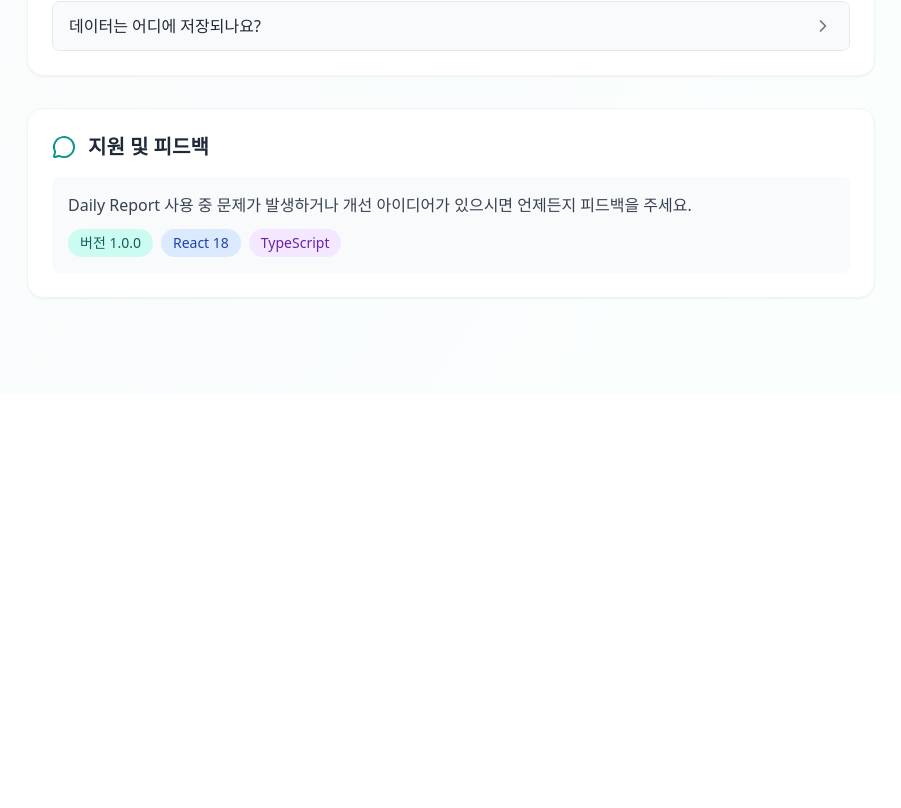
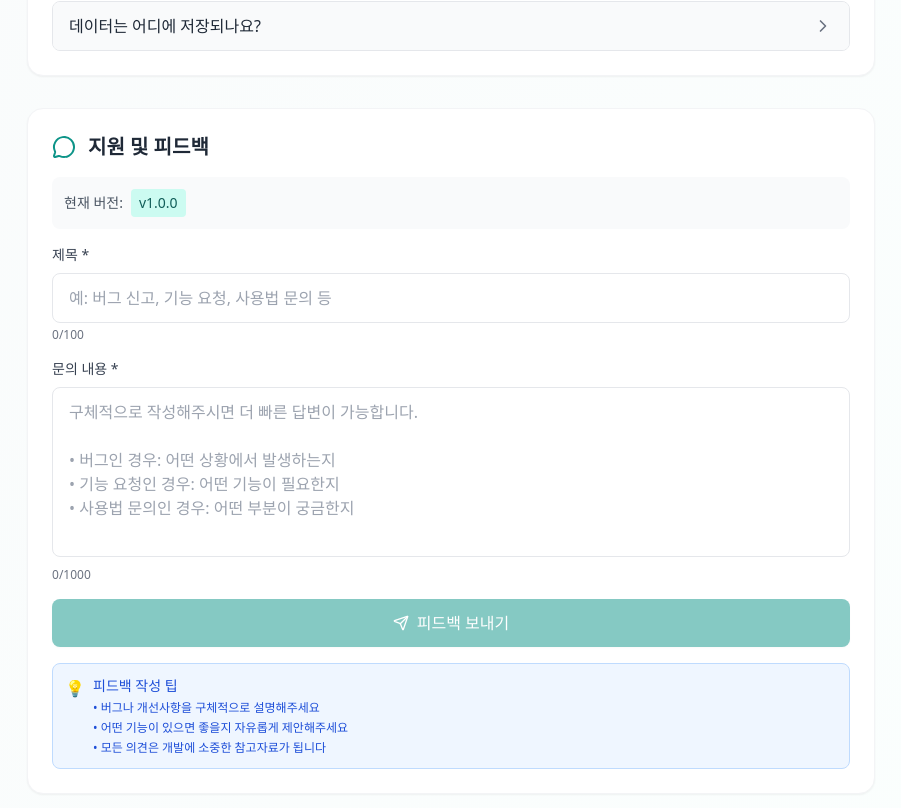
Before and after one commit to ckdduf138/reportory, a React (Create React App) app: page /help in a window 1280 px wide. Shown: the part 1591-2399 px from the top of the page, without its empty margins (189-1090 px from the left). Before the commit the page ends 1985 px from the top, so only its background shows below. Built offline with nearby package versions, Linux system fonts and the light colour scheme.

Commit message:
feat: 피드백 discord 웹 훅 기능 추가

```diff
--- a/src/components/help/SupportInfo.tsx
+++ b/src/components/help/SupportInfo.tsx
@@ -1,15 +1,97 @@
-import React from "react";
-import { MessageCircle } from "lucide-react";
+import React, { useState } from "react";
+import { MessageCircle, Send, CheckCircle } from "lucide-react";
 import { getSupportInfo } from "../../utils/helpUtils";
 
 const SupportInfo: React.FC = () => {
   const supportInfo = getSupportInfo();
+  const [formData, setFormData] = useState({ title: "", message: "" });
+  const [isSubmitting, setIsSubmitting] = useState(false);
+  const [isSubmitted, setIsSubmitted] = useState(false);
+  const [error, setError] = useState("");
 
-  const getTechBadgeColor = (tech: string) => {
-    if (tech.includes("React")) return "bg-blue-100 text-blue-800";
-    if (tech.includes("TypeScript")) return "bg-purple-100 text-purple-800";
-    return "bg-gray-100 text-gray-800";
+  // 디스코드 웹훅 URL (환경변수로 관리하는 것이 좋습니다)
+  const DISCORD_WEBHOOK_URL =
+    process.env.REACT_APP_DISCORD_WEBHOOK_URL ||
+    "YOUR_DISCORD_WEBHOOK_URL_HERE"; // 여기에 실제 웹훅 URL을 넣으세요
+
+  const sendToDiscord = async (title: string, message: string) => {
+    const discordMessage = {
+      embeds: [
+        {
+          title: "📝 새로운 문의가 도착했습니다!",
+          color: 0x14b8a6, // teal-500 색상
+          fields: [
+            {
+              name: "제목",
+              value: title || "제목 없음",
+              inline: false,
+            },
+            {
+              name: "문의 내용",
+              value: message,
+              inline: false,
+            },
+            {
+              name: "앱 버전",
+              value: `v${supportInfo.version}`,
+              inline: true,
+            },
+            {
+              name: "전송 시간",
+              value: new Date().toLocaleString("ko-KR"),
+              inline: true,
+            },
+          ],
+        },
+      ],
+    };
+
+    const response = await fetch(DISCORD_WEBHOOK_URL, {
+      method: "POST",
+      headers: {
+        "Content-Type": "application/json",
+      },
+      body: JSON.stringify(discordMessage),
+    });
+
+    if (!response.ok) {
+      throw new Error("메시지 전송에 실패했습니다.");
+    }
   };
+
+  const handleSubmit = async (e: React.FormEvent) => {
+    e.preventDefault();
+    setIsSubmitting(true);
+    setError("");
+
+    try {
+      await sendToDiscord(formData.title, formData.message);
+      setIsSubmitted(true);
+      setFormData({ title: "", message: "" });
+
+      setTimeout(() => setIsSubmitted(false), 3000);
+    } catch (err) {
+      setError(
+        err instanceof Error ? err.message : "전송 중 오류가 발생했습니다."
+      );
+    } finally {
+      setIsSubmitting(false);
+    }
+  };
+
+  if (isSubmitted) {
+    return (
+      <div className="bg-white rounded-2xl shadow-sm border border-gray-100 p-6">
+        <div className="flex items-center justify-center gap-3 text-green-600">
+          <CheckCircle className="w-6 h-6" />
+          <h2 className="text-xl font-bold">피드백이 전송되었습니다!</h2>
+        </div>
+        <p className="text-center text-gray-600 mt-2">
+          소중한 의견 감사합니다. 더 나은 서비스를 위해 참고하겠습니다.
+        </p>
+      </div>
+    );
+  }
 
   return (
     <div className="bg-white rounded-2xl shadow-sm border border-gray-100 p-6">
@@ -18,23 +100,100 @@ const SupportInfo: React.FC = () => {
         <h2 className="text-xl font-bold text-gray-800">지원 및 피드백</h2>
       </div>
 
-      <div className="bg-gray-50 rounded-lg p-4">
-        <p className="text-gray-700 mb-3">{supportInfo.description}</p>
+      <div className="space-y-4">
+        {/* 버전 정보 */}
+        <div className="bg-gray-50 rounded-lg p-3">
+          <div className="flex items-center gap-2">
+            <span className="text-sm text-gray-600">현재 버전:</span>
+            <span className="px-2 py-1 bg-teal-100 text-teal-800 rounded text-sm font-medium">
+              v{supportInfo.version}
+            </span>
+          </div>
+        </div>
 
-        <div className="flex flex-wrap gap-2">
-          <span className="px-3 py-1 bg-teal-100 text-teal-800 rounded-full text-sm font-medium">
-            버전 {supportInfo.version}
-          </span>
-          {supportInfo.technologies.map((tech, index) => (
-            <span
-              key={index}
-              className={`px-3 py-1 rounded-full text-sm font-medium ${getTechBadgeColor(
-                tech
-              )}`}
-            >
-              {tech}
-            </span>
-          ))}
+        {/* 문의 폼 */}
+        <form onSubmit={handleSubmit} className="space-y-4">
+          <div>
+            <label className="block text-sm font-medium text-gray-700 mb-2">
+              제목 *
+            </label>
+            <input
+              type="text"
+              placeholder="예: 버그 신고, 기능 요청, 사용법 문의 등"
+              value={formData.title}
+              onChange={(e) =>
+                setFormData((prev) => ({ ...prev, title: e.target.value }))
+              }
+              className="w-full px-4 py-3 border border-gray-200 rounded-lg focus:outline-none focus:ring-2 focus:ring-teal-500 focus:border-transparent transition-colors"
+              required
+              maxLength={100}
+            />
+            <div className="text-xs text-gray-500 mt-1">
+              {formData.title.length}/100
+            </div>
+          </div>
+
+          <div>
+            <label className="block text-sm font-medium text-gray-700 mb-2">
+              문의 내용 *
+            </label>
+            <textarea
+              placeholder="구체적으로 작성해주시면 더 빠른 답변이 가능합니다.&#10;&#10;• 버그인 경우: 어떤 상황에서 발생하는지&#10;• 기능 요청인 경우: 어떤 기능이 필요한지&#10;• 사용법 문의인 경우: 어떤 부분이 궁금한지"
+              value={formData.message}
+              onChange={(e) =>
+                setFormData((prev) => ({ ...prev, message: e.target.value }))
+              }
+              rows={6}
+              className="w-full px-4 py-3 border border-gray-200 rounded-lg focus:outline-none focus:ring-2 focus:ring-teal-500 focus:border-transparent resize-none transition-colors"
+              required
+              maxLength={1000}
+            />
+            <div className="text-xs text-gray-500 mt-1">
+              {formData.message.length}/1000
+            </div>
+          </div>
+
+          {error && (
+            <div className="text-red-600 text-sm bg-red-50 border border-red-200 p-3 rounded-lg flex items-start gap-2">
+              <span className="text-red-500 text-base">⚠️</span>
+              <span>{error}</span>
+            </div>
+          )}
+
+          <button
+            type="submit"
+            disabled={
+              isSubmitting || !formData.title.trim() || !formData.message.trim()
+            }
+            className="w-full bg-teal-600 text-white py-3 px-4 rounded-lg hover:bg-teal-700 disabled:opacity-50 disabled:cursor-not-allowed flex items-center justify-center gap-2 transition-all duration-200 font-medium shadow-sm hover:shadow-md"
+          >
+            {isSubmitting ? (
+              <>
+                <div className="animate-spin rounded-full h-4 w-4 border-2 border-white border-t-transparent" />
+                전송 중...
+              </>
+            ) : (
+              <>
+                <Send className="w-4 h-4" />
+                피드백 보내기
+              </>
+            )}
+          </button>
+        </form>
+
+        {/* 도움말 텍스트 */}
+        <div className="bg-blue-50 border border-blue-200 rounded-lg p-3">
+          <div className="flex items-start gap-2">
+            <span className="text-blue-500 text-base">💡</span>
+            <div className="text-sm text-blue-700">
+              <p className="font-medium mb-1">피드백 작성 팁</p>
+              <ul className="text-xs space-y-1">
+                <li>• 버그나 개선사항을 구체적으로 설명해주세요</li>
+                <li>• 어떤 기능이 있으면 좋을지 자유롭게 제안해주세요</li>
+                <li>• 모든 의견은 개발에 소중한 참고자료가 됩니다</li>
+              </ul>
+            </div>
+          </div>
         </div>
       </div>
     </div>
```
Also changed, not shown: 1 other file (tests, documents, lock files or other folders).
